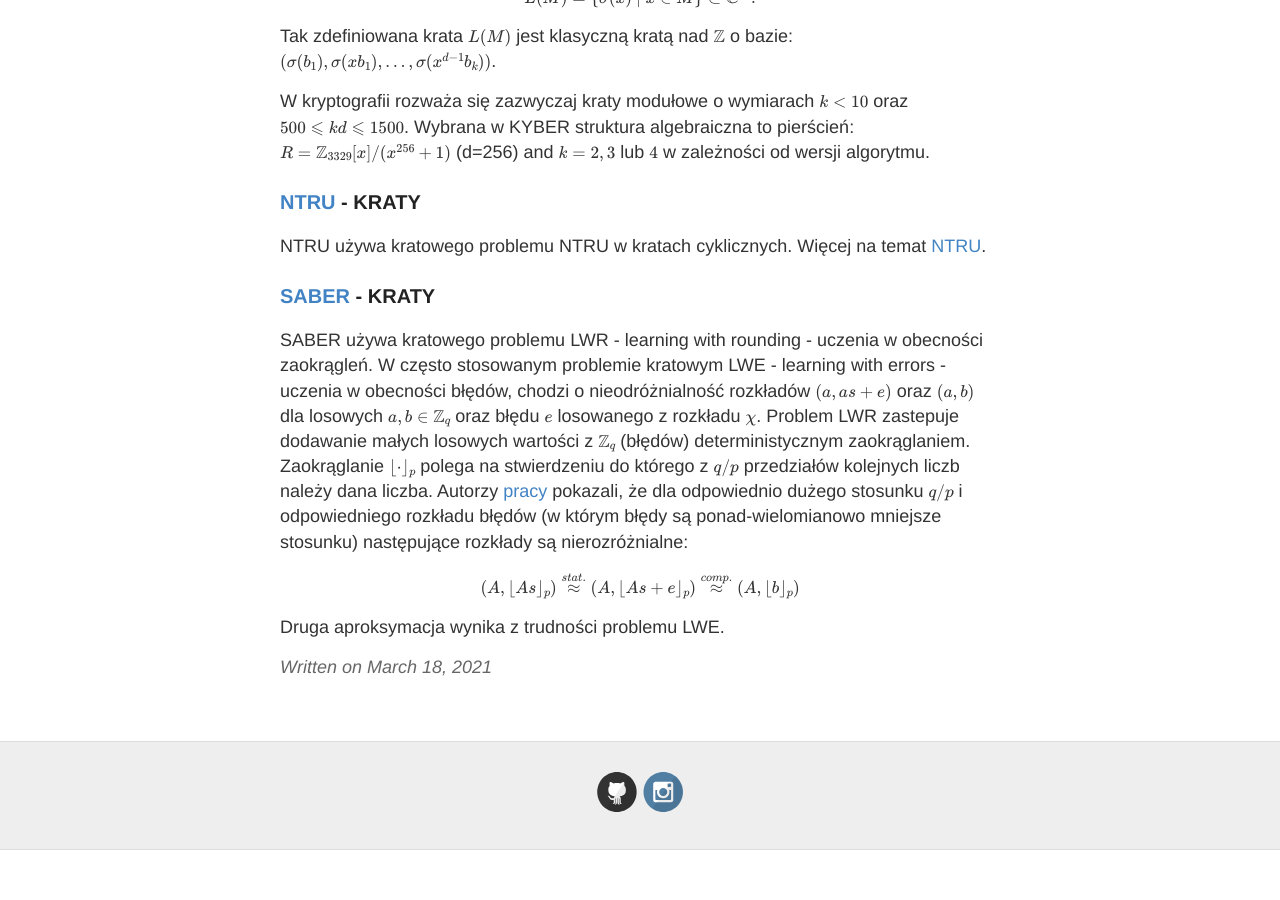
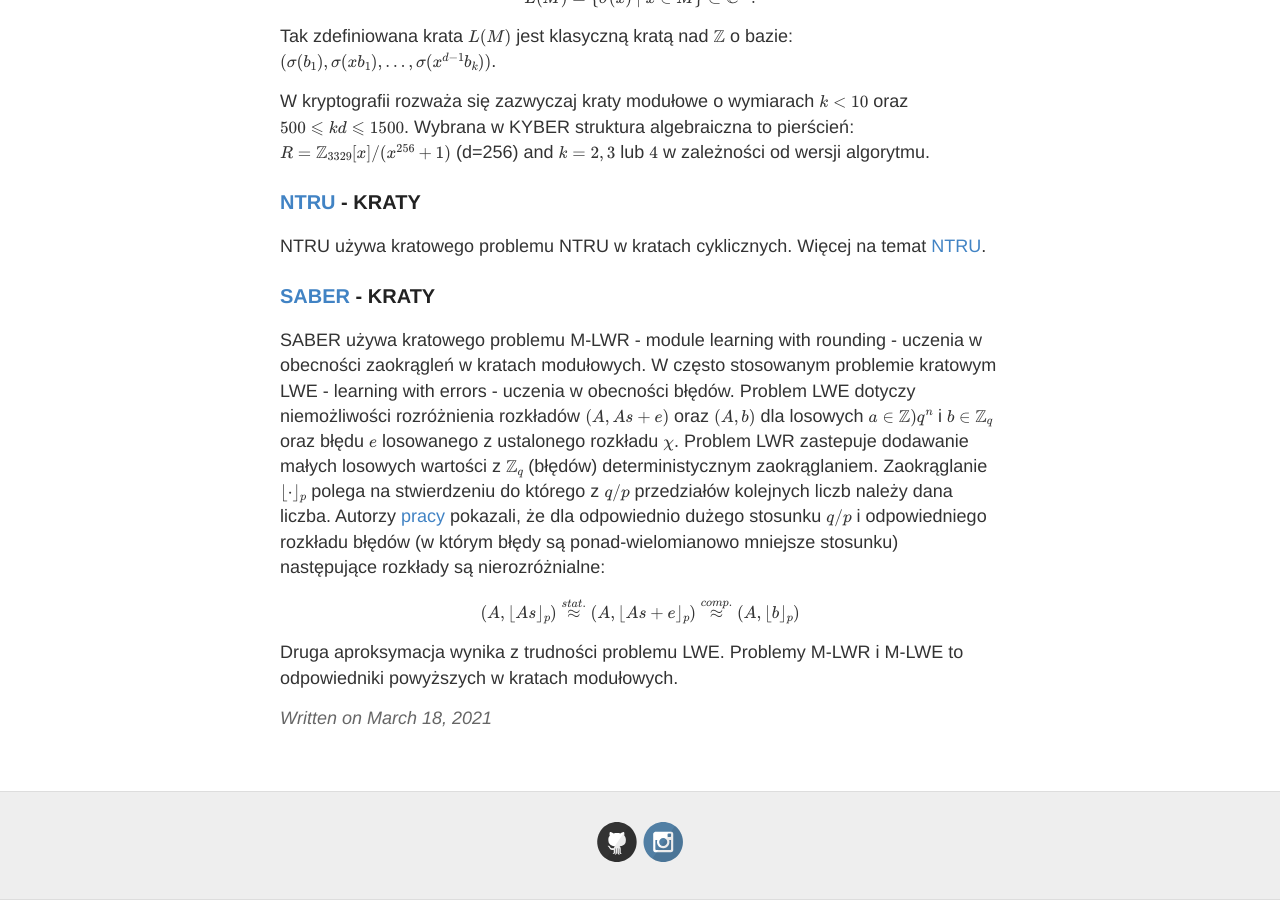
Before and after one commit to keIpie/keIpie.github.io, a Jekyll site: the page built from pq/_posts/2021-3-18-nist-round-3.md, in a window 1280 px wide and 900 px high, scrolled down 1551 px. Built offline with Jekyll 4.4.1, drawn with Linux system fonts in a browser that asks for light colours; formulas are drawn with MathJax 3; before the commit the page ends 2401 px from its top, so only the background shows below that.

Commit message:
saber lwr

```diff
--- a/pq/_posts/2021-3-18-nist-round-3.md
+++ b/pq/_posts/2021-3-18-nist-round-3.md
@@ -64,13 +64,15 @@ NTRU używa kratowego problemu NTRU w kratach cyklicznych. Więcej na temat [NTR
 
 ### [SABER](https://www.esat.kuleuven.be/cosic/pqcrypto/saber/) - KRATY
 
-SABER używa kratowego problemu LWR - learning with rounding - uczenia w obecności zaokrągleń. W często stosowanym problemie kratowym LWE -
-learning with errors - uczenia w obecności błędów, chodzi o nieodróżnialność rozkładów $(a,as+e)$ oraz $(a,b)$ dla losowych
-$a,b \in \mathbb{Z}_q$ oraz błędu $e$ losowanego z rozkładu $\chi$. Problem LWR zastepuje dodawanie małych losowych wartości z $\mathbb {Z}_q$
-(błędów) deterministycznym zaokrąglaniem. Zaokrąglanie $\lfloor \cdot \rfloor_p$ polega na stwierdzeniu do którego z $q/p$ przedziałów kolejnych liczb należy dana liczba.
+SABER używa kratowego problemu M-LWR - module learning with rounding - uczenia w obecności zaokrągleń w kratach modułowych.
+W często stosowanym problemie kratowym LWE - learning with errors - uczenia w obecności błędów. Problem LWE dotyczy niemożliwości
+rozróżnienia rozkładów $(A,As+e)$ oraz $(A,b)$ dla losowych $a \in \mathbb{Z})q^n$ i $b \in \mathbb{Z}_q$ oraz błędu $e$ losowanego z
+ustalonego rozkładu $\chi$.
+Problem LWR zastepuje dodawanie małych losowych wartości z $\mathbb {Z}_q$ (błędów) deterministycznym zaokrąglaniem. Zaokrąglanie
+$\lfloor \cdot \rfloor_p$ polega na stwierdzeniu do którego z $q/p$ przedziałów kolejnych liczb należy dana liczba.
 Autorzy [pracy](https://eprint.iacr.org/2011/401.pdf) pokazali, że dla odpowiednio dużego stosunku $q/p$ i odpowiedniego rozkładu błędów
 (w którym błędy są ponad-wielomianowo mniejsze stosunku) następujące rozkłady są nierozróżnialne:
 
 $$ (A,\lfloor As \rfloor_p) \stackrel{stat.}{\approx} (A, \lfloor As + e\rfloor_p) \stackrel{comp.}{\approx} (A, \lfloor b \rfloor_p)$$
 
-Druga aproksymacja wynika z trudności problemu LWE.
+Druga aproksymacja wynika z trudności problemu LWE. Problemy M-LWR i M-LWE to odpowiedniki powyższych w kratach modułowych.
```
